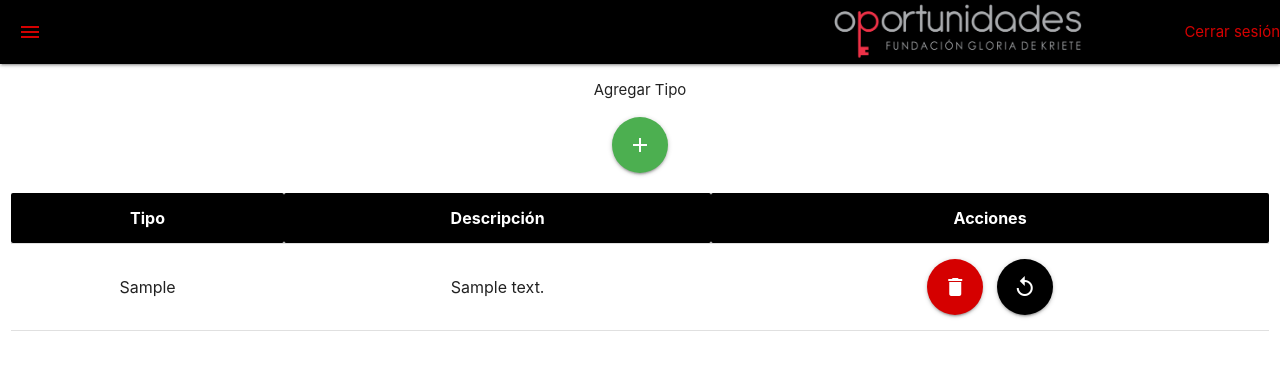
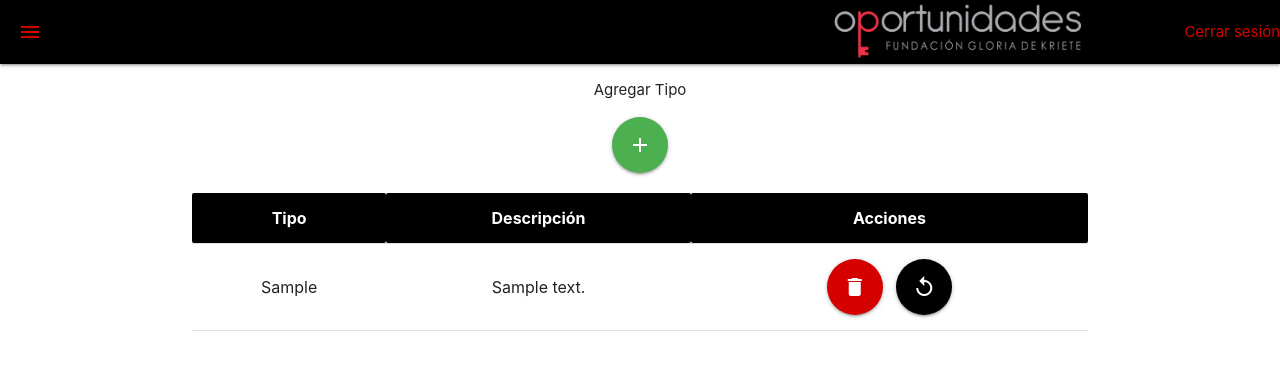
Before and after one commit to hopechan/ROp, a PHP site: page /vistas/vistaTipo.php in a window 1280 px wide. Shown: the top 373 px of the page. Run offline with PHP 8.4, Linux system fonts and the light colour scheme; tables that the repository leaves empty hold one stand-in row (values such as "Sample post"); some libraries are stand-ins or nearby versions.

Commit message:
actualizado

```diff
--- a/vistas/footer.php
+++ b/vistas/footer.php
@@ -1,3 +1,14 @@
+<style>
+  body {
+    display: flex;
+    min-height: 100vh;
+    flex-direction: column;
+  }
+
+  main {
+    flex: 1 0 auto;
+  }
+</style>
 <br><br>
 <!--footer-->
 <footer class="page-footer black">
--- a/vistas/vistaTipo.php
+++ b/vistas/vistaTipo.php
@@ -40,8 +40,7 @@ include("navbar.php");
     </div>
 </div>
 </div>
-<div class="row">
-    <div class="col s12">
+<div class="container">
     <table class="centered highlight responsive-table">
         <thead class="black white-text">
             <tr>
@@ -63,7 +62,7 @@ include("navbar.php");
         }
         ?>
     </table>
-</div></div>
+</div>
 <?php
 include("footer.php");
 ?>
```
Lines whose indentation alone changed are shown as unchanged.
